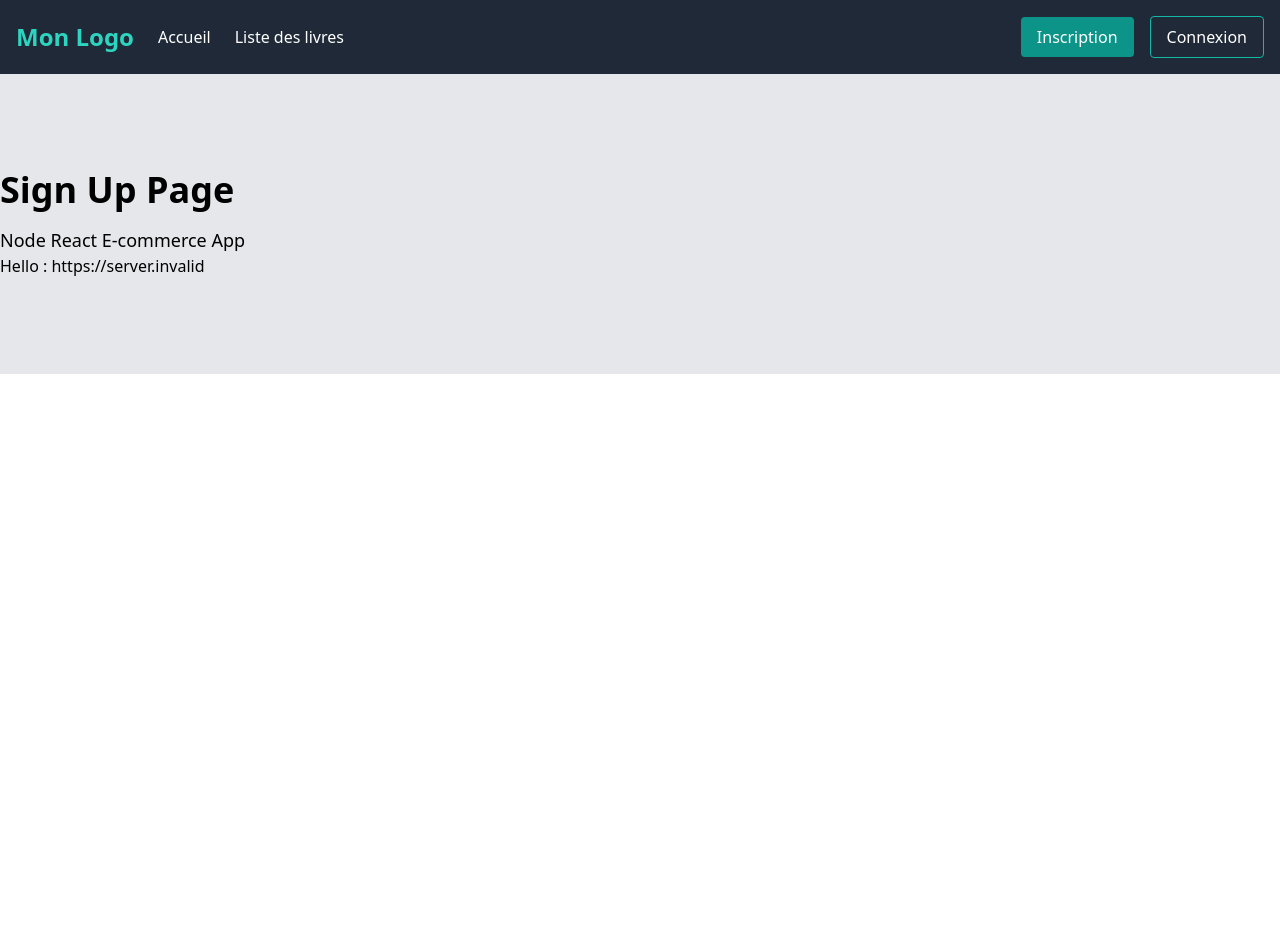
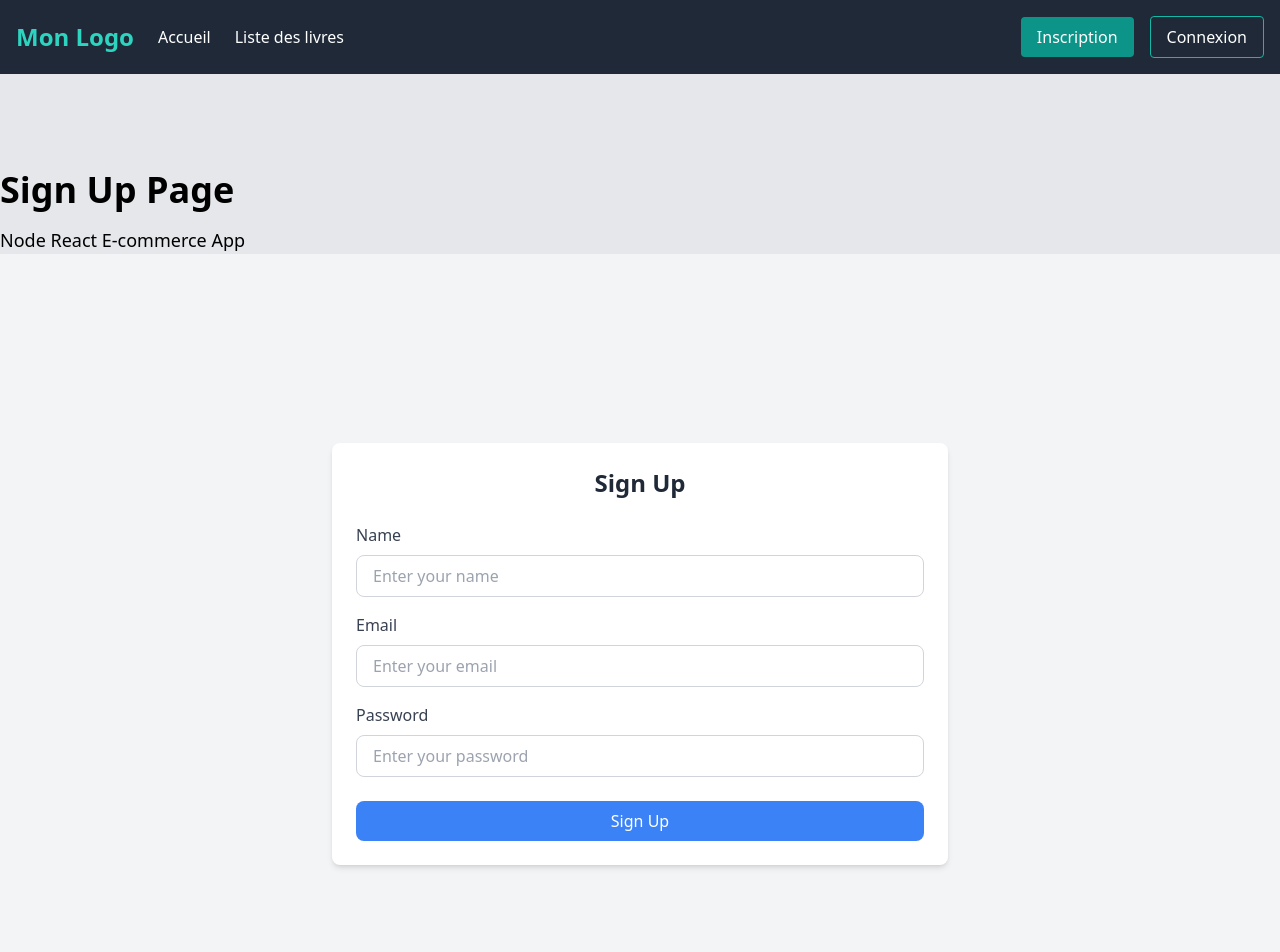
Before and after one commit to Harry8679/Book-E-commerce-Front, a React (Create React App) app: page /signup in a window 1280 px wide. Shown: the top 952 px of the page. Before the commit the page ends 800 px from the top, so only its background shows below. Built offline with nearby package versions, Linux system fonts and the light colour scheme; no server answers; the HTML template or start-up script is replaced by a standard one.

Commit message:
Register Form

```diff
--- a/src/pages/Signup.jsx
+++ b/src/pages/Signup.jsx
@@ -1,16 +1,63 @@
-import React from 'react'
-import Layout from '../components/Layout'
+import React from 'react';
+import Layout from '../components/Layout';
 
 const Signup = () => {
   const signUpForm = () => {
-    <form action="">
-      <div className='form-group'><
-        /div>
-    </form>
+    return (
+      <form action="" className="col-span-6 bg-white shadow-md rounded-lg p-6">
+        <h2 className="text-2xl font-bold text-center mb-6 text-gray-800">Sign Up</h2>
+
+        <div className="mb-4">
+          <label htmlFor="name" className="block text-gray-700 font-medium mb-2">Name</label>
+          <input
+            type="text"
+            id="name"
+            className="w-full px-4 py-2 border border-gray-300 rounded-lg focus:outline-none focus:ring-2 focus:ring-blue-500 focus:border-transparent"
+            placeholder="Enter your name"
+          />
+        </div>
+
+        <div className="mb-4">
+          <label htmlFor="email" className="block text-gray-700 font-medium mb-2">Email</label>
+          <input
+            type="email"
+            id="email"
+            className="w-full px-4 py-2 border border-gray-300 rounded-lg focus:outline-none focus:ring-2 focus:ring-blue-500 focus:border-transparent"
+            placeholder="Enter your email"
+          />
+        </div>
+
+        <div className="mb-6">
+          <label htmlFor="password" className="block text-gray-700 font-medium mb-2">Password</label>
+          <input
+            type="password"
+            id="password"
+            className="w-full px-4 py-2 border border-gray-300 rounded-lg focus:outline-none focus:ring-2 focus:ring-blue-500 focus:border-transparent"
+            placeholder="Enter your password"
+          />
+        </div>
+
+        <button
+          type="submit"
+          className="w-full bg-blue-500 text-white py-2 px-4 rounded-lg hover:bg-blue-600 transition duration-300"
+        >
+          Sign Up
+        </button>
+      </form>
+    );
   };
+
   return (
-    <Layout title='Sign Up Page' description='Node React E-commerce App'>Hello : {process.env.REACT_APP_API_URL}</Layout>
-  )
-}
+    <Layout title="Sign Up Page" description="Node React E-commerce App">
+      <div className="min-h-screen flex items-center justify-center bg-gray-100">
+        <div className="grid grid-cols-12 gap-4 w-full px-4">
+          <div className="col-span-3"></div> {/* Espace vide à gauche */}
+          {signUpForm()}
+          <div className="col-span-3"></div> {/* Espace vide à droite */}
+        </div>
+      </div>
+    </Layout>
+  );
+};
 
-export default Signup
+export default Signup;
```
